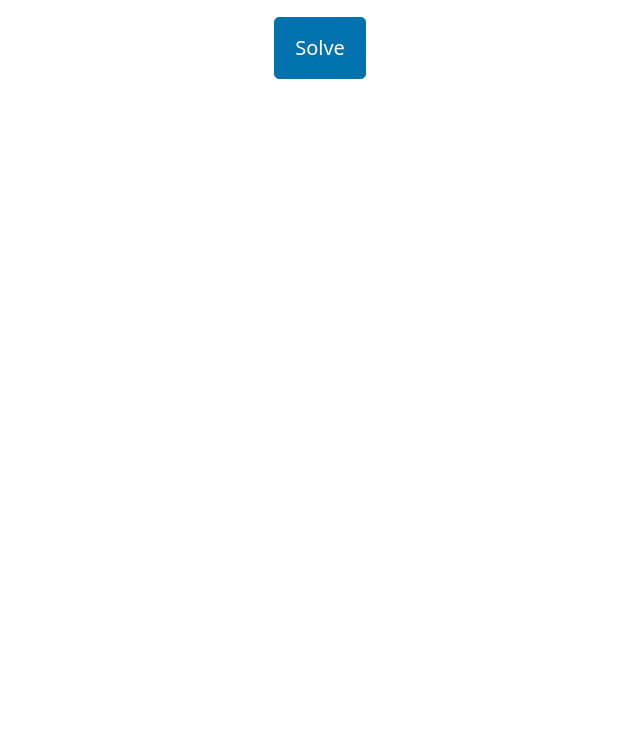
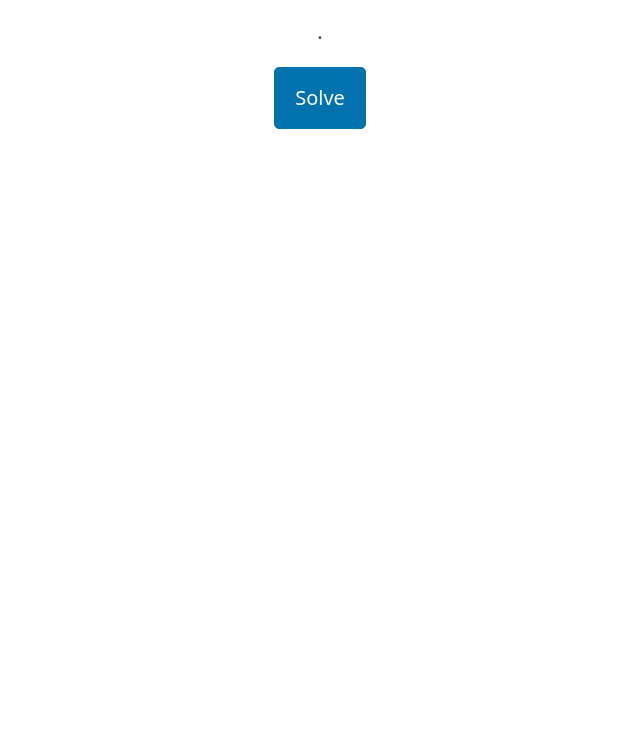
Before and after one commit to EliRoCas/MD-Hackathon-Final-Project, a plain HTML site: page index.html in a window 1280 px wide. Shown: the part 68-800 px from the top of the page, without its empty margins (320-960 px from the left). Drawn offline with nearby package versions, Linux system fonts and the light colour scheme.

Commit message:
add: style

```diff
--- a/index.css
+++ b/index.css
@@ -1,6 +1,18 @@
-body{
+body {
   display: flex;
   flex-direction: column;
   justify-content: center;
   align-items: center;
 }
+
+#decryptedMessage {
+  margin: 20px 60px;
+}
+
+#decryptedMessage::first-letter {
+  text-transform: capitalize;
+}
+
+#decryptedMessage::after {
+  content: ".";
+}
```
Also changed, not shown: index.html (+1 -2 lines).
